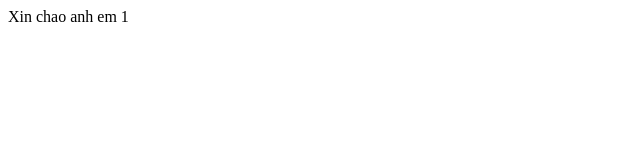
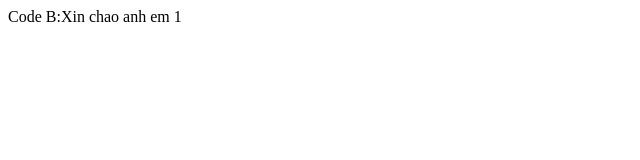
Before and after one commit to nhatphuong-1305/learn-git-1-lan3-, a plain HTML site: page index.html in a window 1280 px wide. Shown: the full height of the page, 0-640 px from the left. Drawn offline with Linux system fonts and the light colour scheme.

Commit message:
Add code B to desciption

```diff
--- a/index.html
+++ b/index.html
@@ -1 +1 @@
-<p>Xin chao anh em 1</p>
+<p>Code B:Xin chao anh em 1</p>
```
